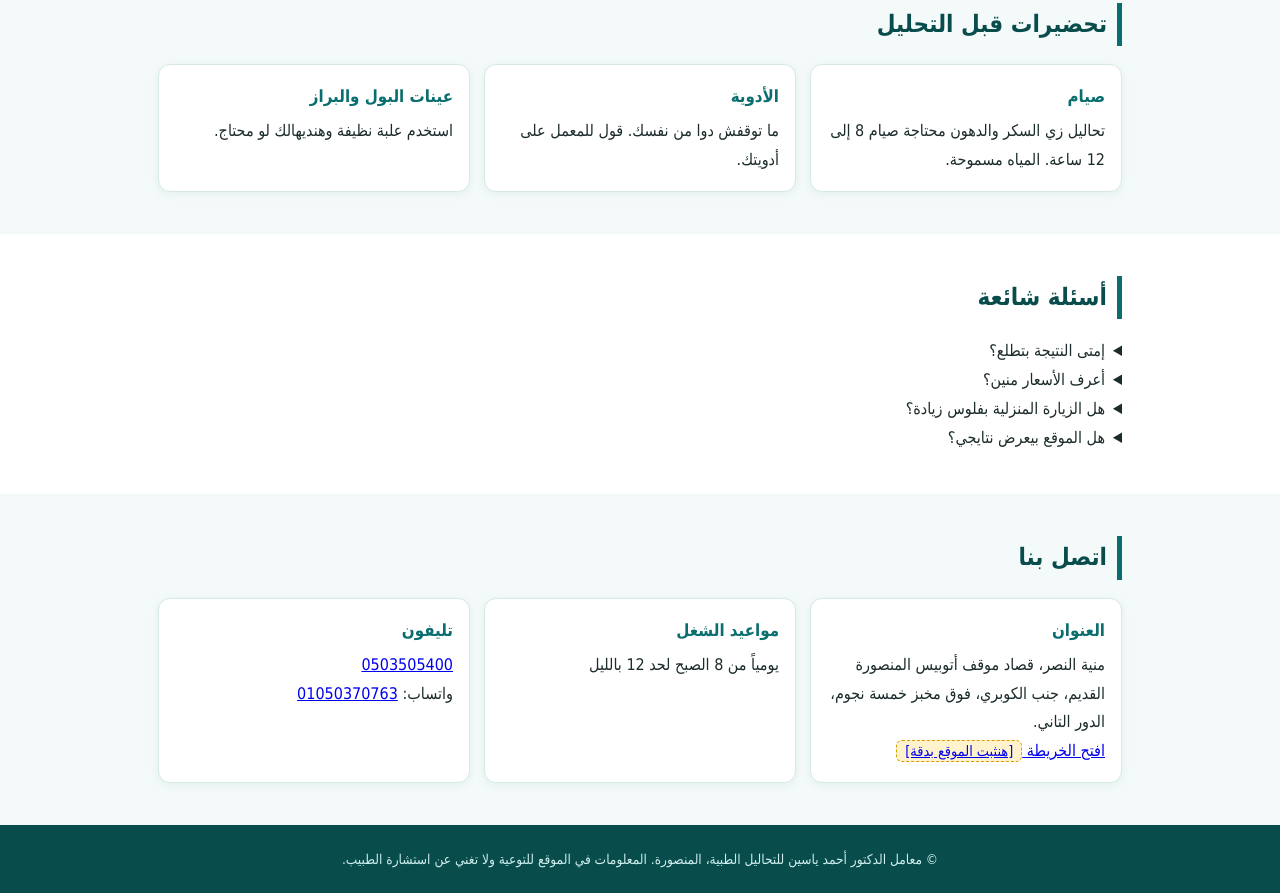
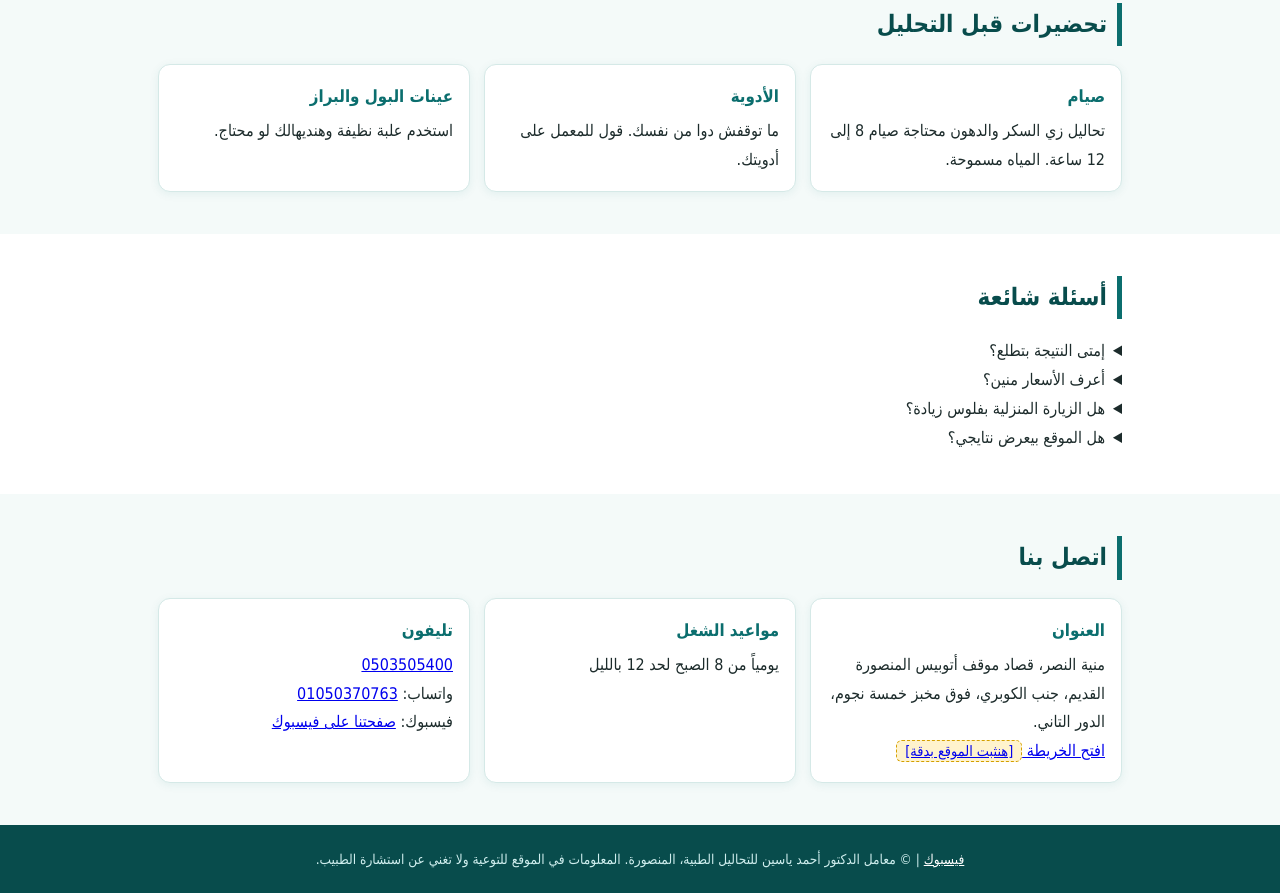
Before and after one commit to dr-ahmed-yasin-labs/dr-ahmed-yasin-labs.github.io, a plain HTML site: page index.html in a window 1280 px wide. Shown: the part 3344-4237 px from the top of the page. Drawn offline with Linux system fonts and the light colour scheme.

```diff
--- a/index.html
+++ b/index.html
@@ -28,7 +28,7 @@ ol{padding-inline-start:20px}footer{background:var(--d);color:#cfeeee;text-align
 form{display:grid;gap:10px;max-width:480px}input,select,textarea{padding:10px;border:1px solid #b9d6d3;border-radius:8px;font:inherit}
 button{background:var(--c);color:#fff;border:0;padding:12px;border-radius:8px;font:inherit;font-weight:bold}
 </style>
-<script type="application/ld+json">{"@context": "https://schema.org", "@type": "MedicalBusiness", "name": "معامل الدكتور أحمد ياسين للتحاليل الطبية", "telephone": "+20503505400", "address": {"@type": "PostalAddress", "streetAddress": "منية النصر، قصاد موقف أتوبيس المنصورة القديم، فوق مخبز خمسة نجوم، الدور التاني", "addressLocality": "المنصورة", "addressCountry": "EG"}, "openingHoursSpecification": [{"@type": "OpeningHoursSpecification", "dayOfWeek": ["Monday", "Tuesday", "Wednesday", "Thursday", "Friday", "Saturday", "Sunday"], "opens": "08:00", "closes": "23:59"}]}</script>
+<script type="application/ld+json">{"@context": "https://schema.org", "@type": "MedicalBusiness", "sameAs": ["https://www.facebook.com/almona.lab"], "name": "معامل الدكتور أحمد ياسين للتحاليل الطبية", "telephone": "+20503505400", "address": {"@type": "PostalAddress", "streetAddress": "منية النصر، قصاد موقف أتوبيس المنصورة القديم، فوق مخبز خمسة نجوم، الدور التاني", "addressLocality": "المنصورة", "addressCountry": "EG"}, "openingHoursSpecification": [{"@type": "OpeningHoursSpecification", "dayOfWeek": ["Monday", "Tuesday", "Wednesday", "Thursday", "Friday", "Saturday", "Sunday"], "opens": "08:00", "closes": "23:59"}]}</script>
 <style>.fab{position:fixed;bottom:16px;left:16px;background:#25d366;color:#fff;border-radius:50px;padding:12px 18px;text-decoration:none;font-weight:bold;box-shadow:0 3px 10px #0004;z-index:20}</style>
 <style>.chip{border:1px solid #b9d6d3;background:#fff;color:#084c4c;border-radius:20px;padding:6px 14px;margin:0 0 8px 6px;font:inherit;cursor:pointer}.chip.on{background:#0b6e6e;color:#fff}#more{background:#0b6e6e;color:#fff;border:0;border-radius:8px;padding:10px 22px;font:inherit}.card{box-shadow:0 2px 10px #0b6e6e14;transition:transform .15s}.card:hover{transform:translateY(-2px)}.hero{background:radial-gradient(circle at 20% 0,#12908f,#084c4c 70%)}h1{letter-spacing:-.3px}</style>
 </head>
@@ -91,10 +91,10 @@ button{background:var(--c);color:#fff;border:0;padding:12px;border-radius:8px;fo
 <div class="g">
 <div class="card"><h3>العنوان</h3>منية النصر، قصاد موقف أتوبيس المنصورة القديم، جنب الكوبري، فوق مخبز خمسة نجوم، الدور التاني.<br><a href="https://www.google.com/maps/search/?api=1&query=Minyat+El+Nasr+Mansoura">افتح الخريطة <span class="ph">[هنثبت الموقع بدقة]</span></a></div>
 <div class="card"><h3>مواعيد الشغل</h3>يومياً من 8 الصبح لحد 12 بالليل</div>
-<div class="card"><h3>تليفون</h3><a href="tel:0503505400">0503505400</a><br>واتساب: <a href="https://wa.me/201050370763">01050370763</a></div>
+<div class="card"><h3>تليفون</h3><a href="tel:0503505400">0503505400</a><br>واتساب: <a href="https://wa.me/201050370763">01050370763</a><br>فيسبوك: <a href="https://www.facebook.com/almona.lab" target="_blank" rel="noopener">صفحتنا على فيسبوك</a></div>
 </div></div></section>
 
-<footer>© معامل الدكتور أحمد ياسين للتحاليل الطبية، المنصورة. المعلومات في الموقع للتوعية ولا تغني عن استشارة الطبيب.</footer>
+<footer><a href="https://www.facebook.com/almona.lab" target="_blank" rel="noopener" style="color:#fff">فيسبوك</a> | © معامل الدكتور أحمد ياسين للتحاليل الطبية، المنصورة. المعلومات في الموقع للتوعية ولا تغني عن استشارة الطبيب.</footer>
 <a class="fab" href="https://wa.me/201050370763">واتساب 💬</a>
 
 <script>
```
